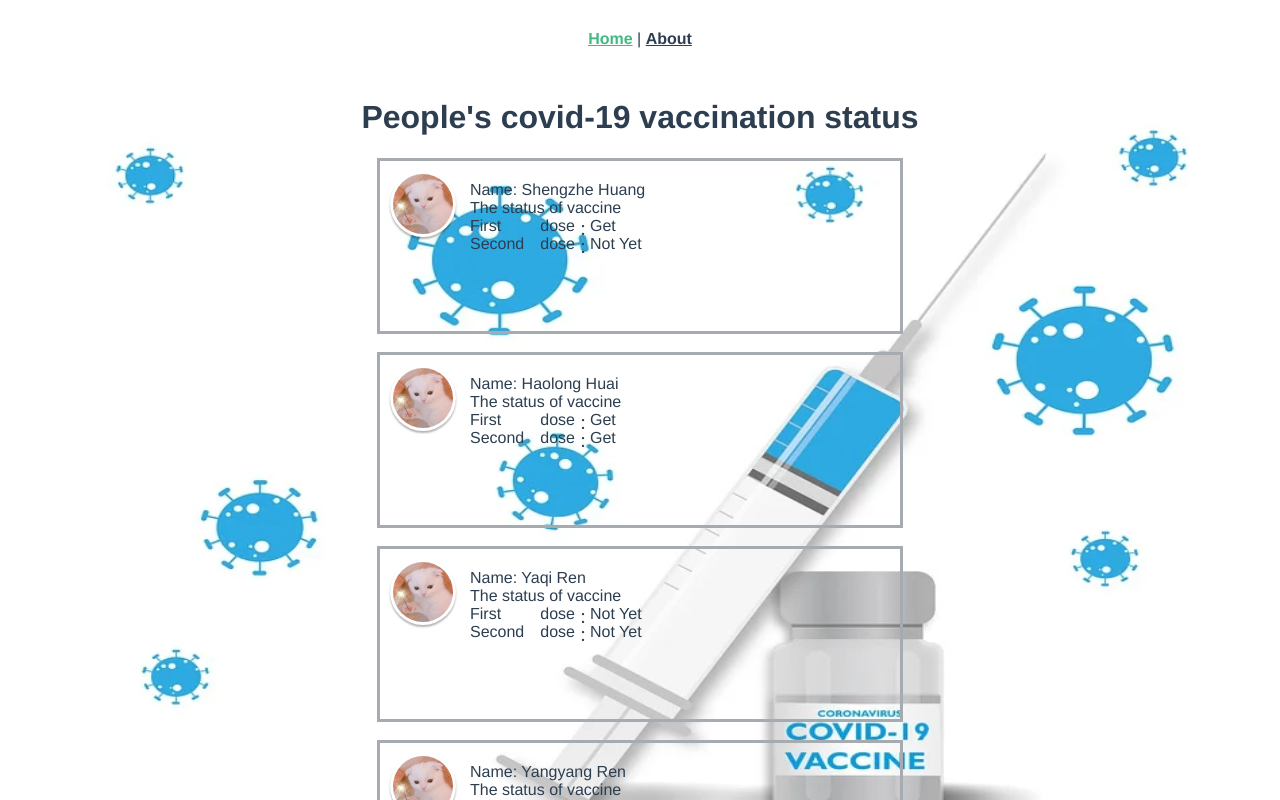
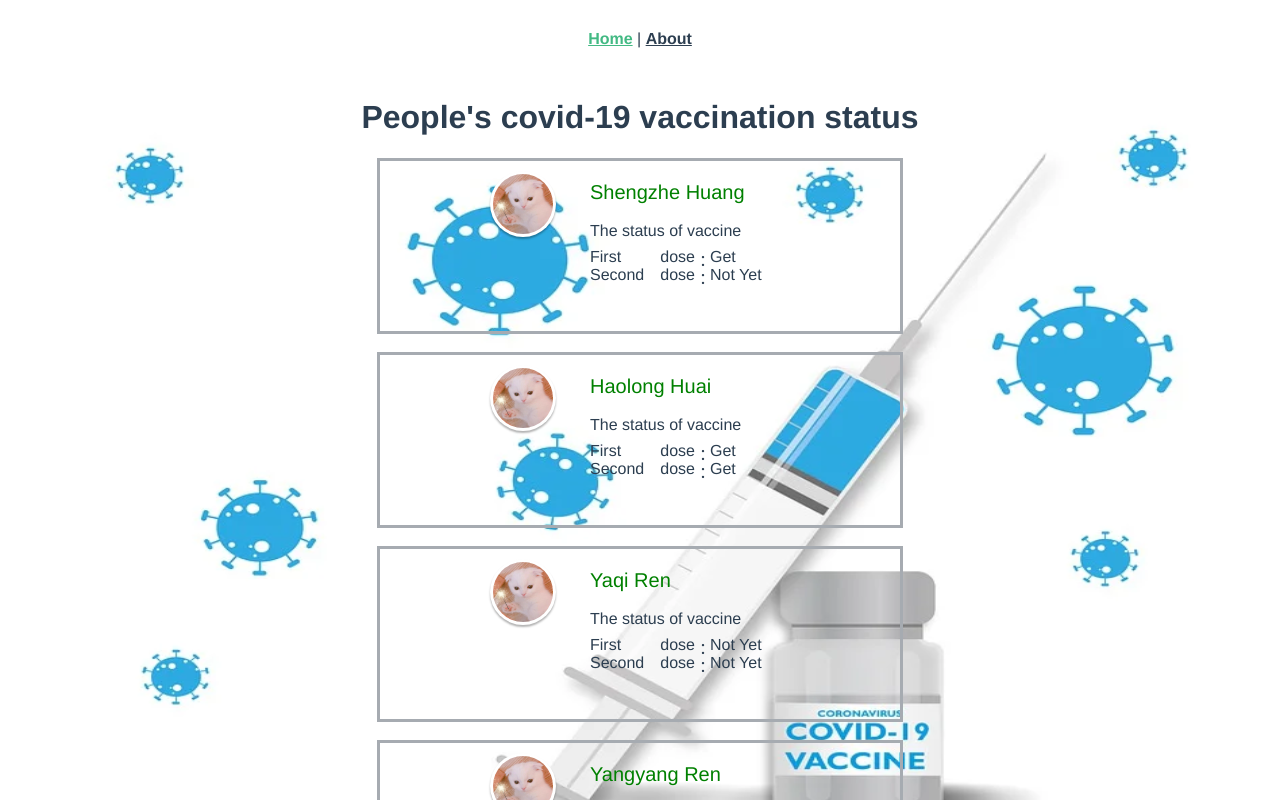
Before and after one commit to ShengzheH/SE331-2022-Project-1, a Vue app: page / in a window 1280 px wide. Shown: the top 800 px of the page. Built offline with nearby package versions, Linux system fonts and the light colour scheme; data requests are answered from the project's data file.

Commit message:
add style

```diff
--- a/src/components/ListItem.vue
+++ b/src/components/ListItem.vue
@@ -4,10 +4,11 @@
     <div class="list-item">
       <ul>
         <li>
-          <div>Name: {{ people.Name }} {{ people.Surname }}</div>
+          <div class="name">{{ people.Name }} {{ people.Surname }}</div>
         </li>
+        <br />
         <li>
-          <div>The status of vaccine</div>
+          <div class="status">The status of vaccine</div>
         </li>
         <li>
           <div class="title">First dose</div>
@@ -60,7 +61,7 @@ export default {
   float: right;
   position: absolute;
   width: 300px;
-  margin: 10px 0 0 80px;
+  margin: 10px 0 0 200px;
 }
 .left-nav {
   float: left;
@@ -69,7 +70,7 @@ export default {
   background-color: #fff;
   padding: 3px;
   box-shadow: 0 2px 2px rgba(0, 0, 0, 0.3);
-  margin: 0 0 10px;
+  margin: 0 0 10px 100px;
   box-sizing: border-box;
   border-radius: 50%;
 }
@@ -115,4 +116,12 @@ li {
 .value {
   padding-left: 40%;
 }
+.name {
+  color: green;
+  font: bold;
+  font-size: 20px;
+}
+.status {
+  padding-bottom: 8px;
+}
 </style>
```
